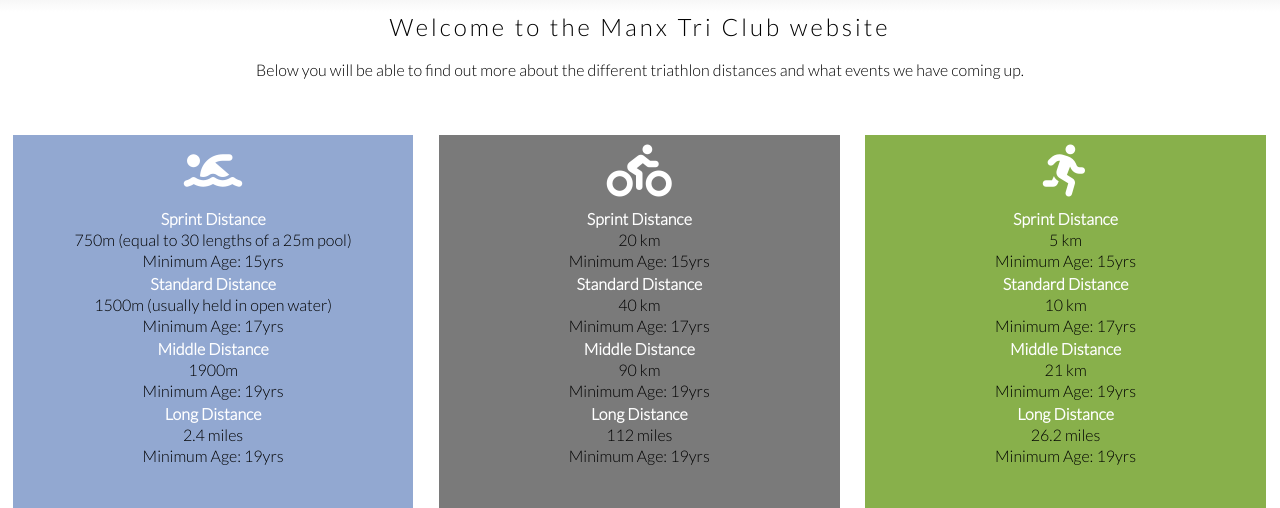
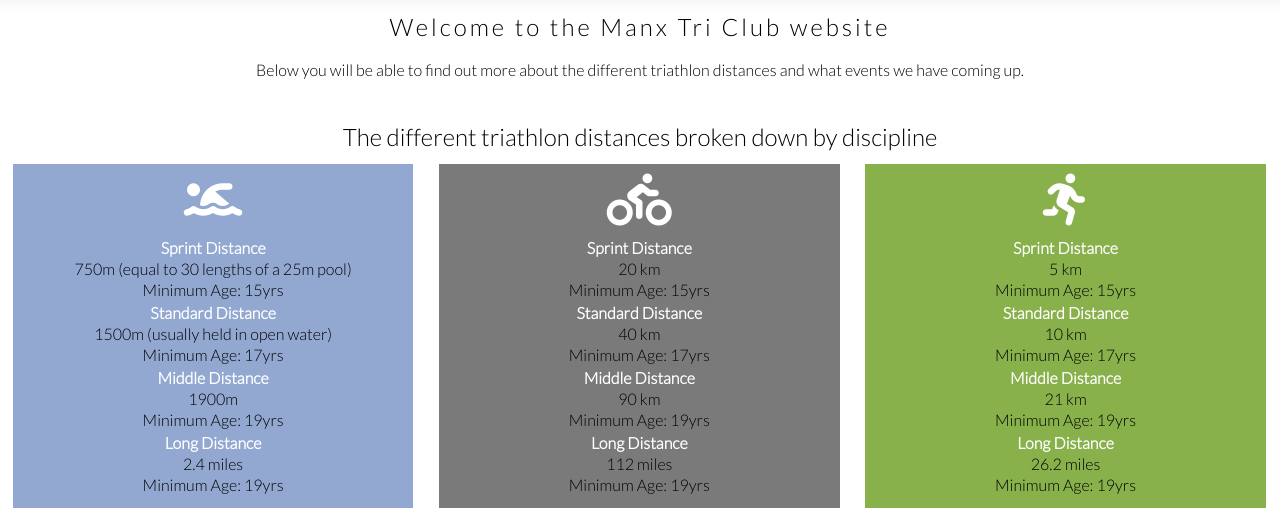
Before and after one commit to GaryCooper-pm/gc_first-project, a plain HTML site: page index.html in a window 1280 px wide. Shown: the part 292-800 px from the top of the page. Drawn offline with nearby package versions, Linux system fonts and the light colour scheme.

Commit message:
Add heading to discipline section

```diff
--- a/index.html
+++ b/index.html
@@ -39,6 +39,7 @@
     </section>
     <!-- swimming discipline details -->
     <section id="disciplines">
+        <h2>The different triathlon distances broken down by discipline</h2>
         <div class="article column1">
             <i class="fas fa-swimmer"></i>
             <table>
```
